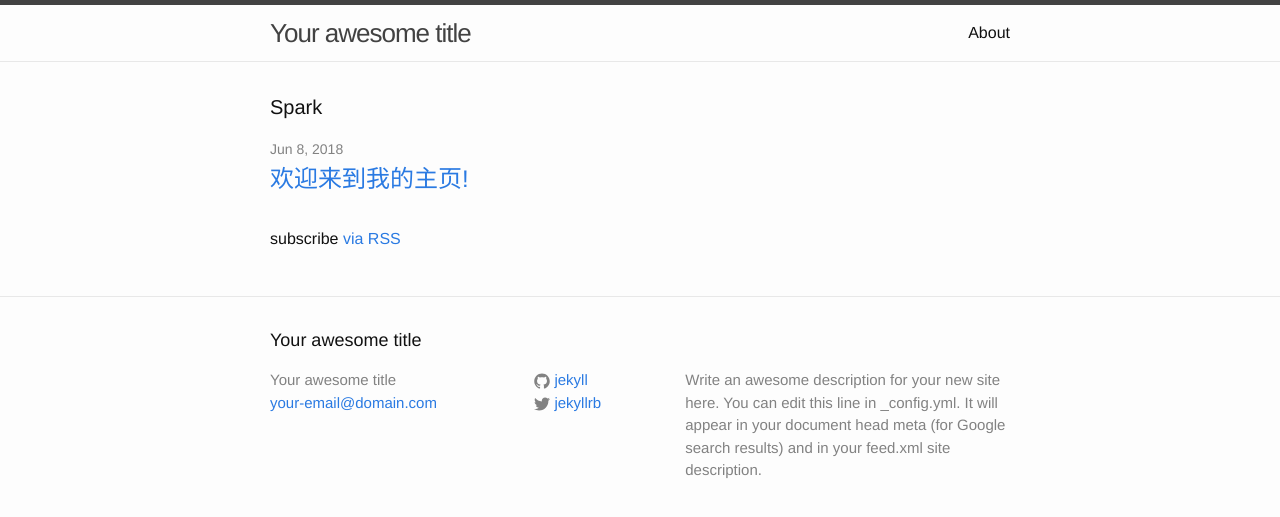
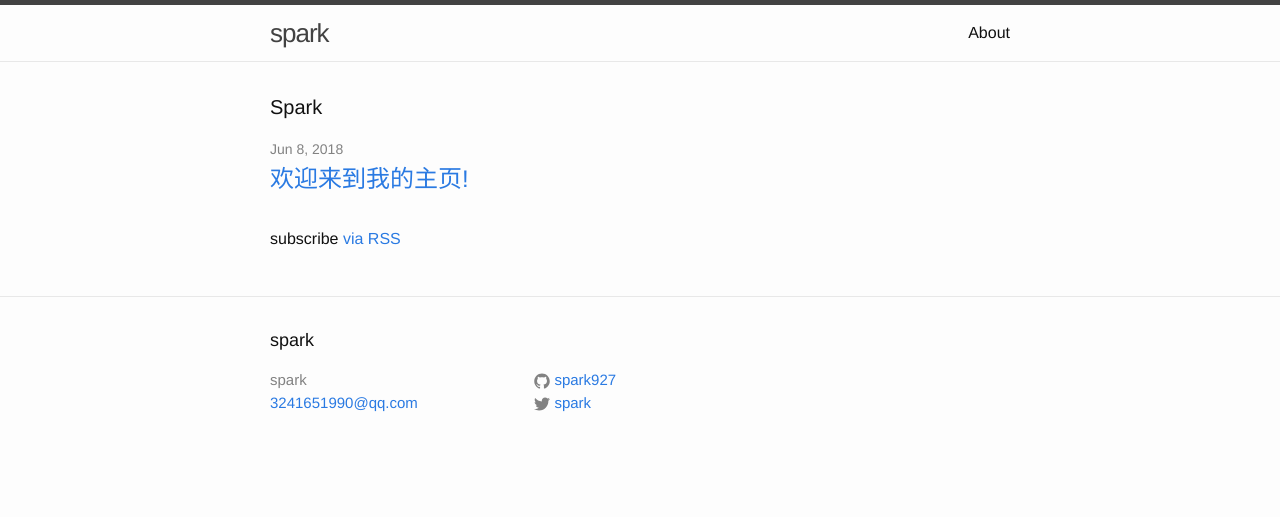
Before and after one commit to spark927/spark927.github.io, a Jekyll site: the page built from index.html, in a window 1280 px wide. Shown: the top 517 px of the page. Built offline with Jekyll 4.4.1, drawn with Linux system fonts in a browser that asks for light colours.

Commit message:
base blog

```diff
--- a/_config.yml
+++ b/_config.yml
@@ -1,14 +1,12 @@
 # Site settings
-title: Your awesome title
-email: your-email@domain.com
+title: spark
+email: 3241651990@qq.com
 description: > # this means to ignore newlines until "baseurl:"
-  Write an awesome description for your new site here. You can edit this
-  line in _config.yml. It will appear in your document head meta (for
-  Google search results) and in your feed.xml site description.
+
 baseurl: "" # the subpath of your site, e.g. /blog/
-url: "http://yourdomain.com" # the base hostname & protocol for your site
-twitter_username: jekyllrb
-github_username:  jekyll
+url: "http://spark.com" # the base hostname & protocol for your site
+twitter_username: spark
+github_username:  spark927
 
 # Build settings
 markdown: kramdown
```
Also changed, not shown: README.md.
